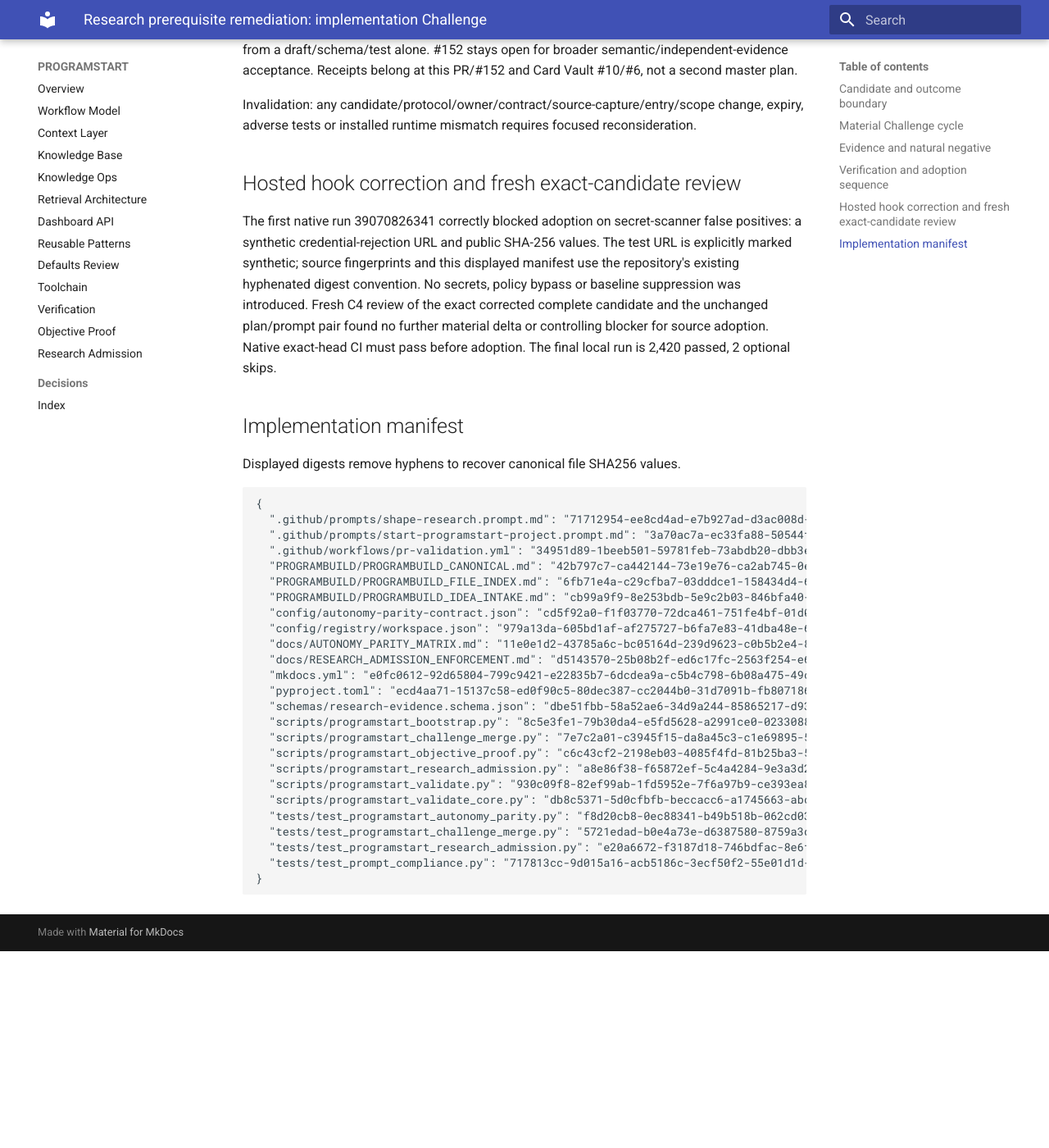
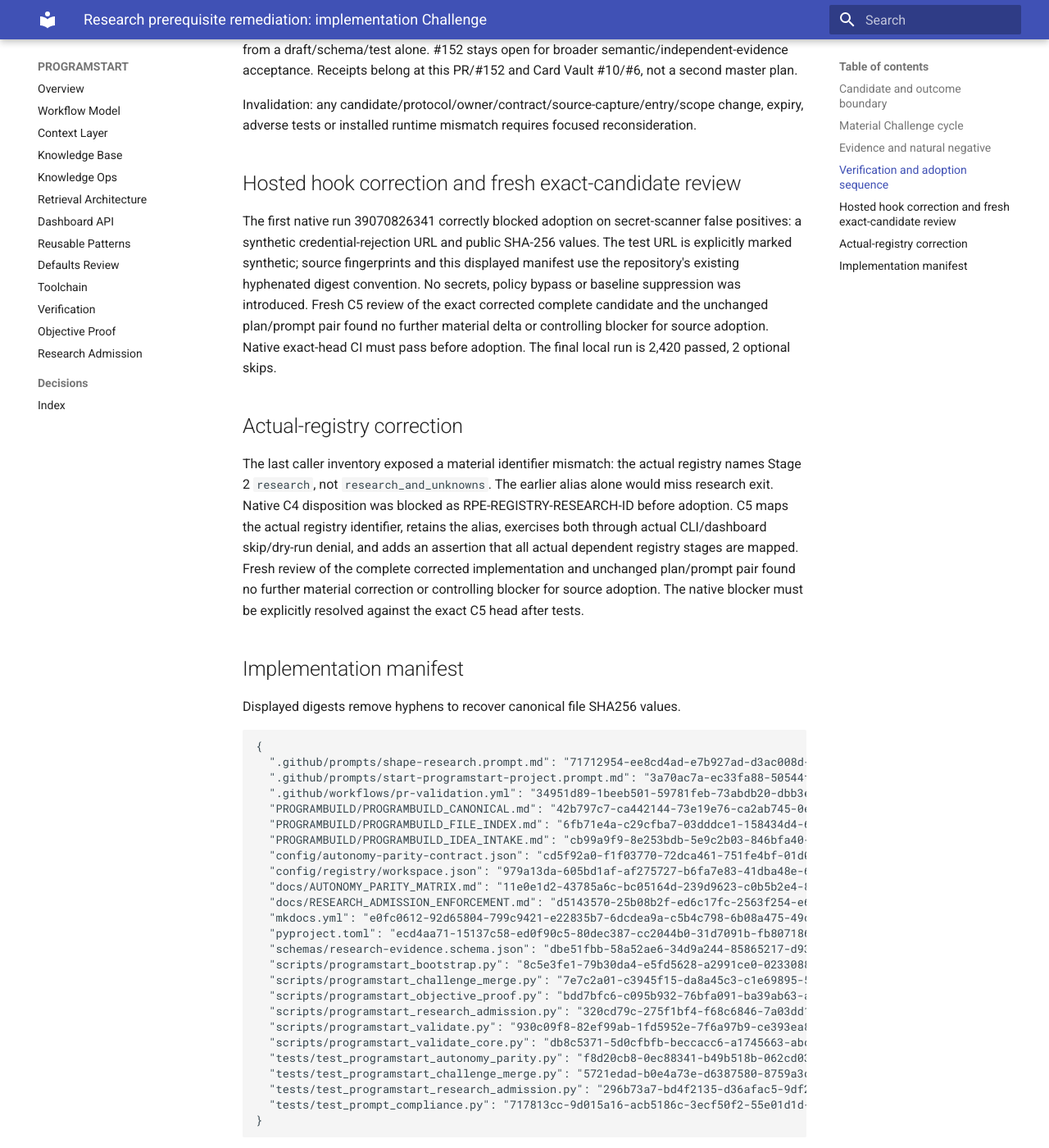
Before and after one commit to GrahamArdent/PROGRAMSTART, an MkDocs documentation site: the page built from docs/acceptance/observations/2026-10-17-research-admission-implementation.md, in a window 1280 px wide and 1400 px high, scrolled down 2559 px. Shown: the whole window at 82% size. Built offline with MkDocs 1.6.1 and Material for MkDocs 9.7.7, drawn with Linux system fonts in a browser that asks for light colours; before the commit the page ends 3719 px from its top, so only the background shows below that; some of the changed text lies outside the part shown.

Commit message:
fix: guard the actual research stage and assert registry coverage

````diff
--- a/docs/acceptance/observations/2026-10-17-research-admission-implementation.md
+++ b/docs/acceptance/observations/2026-10-17-research-admission-implementation.md
@@ -10,7 +10,7 @@ Accepted policy baseline e102ca8afcb0fe9ba6b1a0aead72e9329fa1e5cc.
 
 ## Candidate and outcome boundary
 
-RPE-IMPLEMENTATION-C4, implementation manifest SHA256 `550fd12238d6dc6f64cc5fb3252a62ba979f30a428fa4bc3e3cff4d228a47848`.
+RPE-IMPLEMENTATION-C5, implementation manifest SHA256 `9419e8f1dd1e50bf0822a5d1709ade26fca73a64372813df32321b8a32926344`.
 The manifest below covers the complete implementation/protocol/test diff before
 this derived report, excluding no changed executable/policy source. Publication
 commit supplies the immutable full candidate including this report.
@@ -40,7 +40,7 @@ convergence prompt b71bc3e787d624845c678419b92f54c651441be4.
 | Current entry instructions change without evidence refresh | Byte-bound root pointers/decision invalidate the record; scope and expiry separately checked |
 | Prompt update leaves derived autonomy contract stale | Inventory the new clause and regenerate derived parity view, without promoting existing partial coverage |
 
-Fresh review of the corrected C4 complete diff reconstructed these sequences and
+Fresh review of the corrected C5 complete diff reconstructed these sequences and
 found no further material corrective delta or controlling blocker for the declared
 source adoption boundary. Fresh complete RPE-GP-C4/RPE-EP-C4 review against actual
 implementation found no mismatch requiring a pair change. CLEAR for this bounded
@@ -96,10 +96,22 @@ The first native run 39070826341 correctly blocked adoption on secret-scanner
 false positives: a synthetic credential-rejection URL and public SHA-256 values.
 The test URL is explicitly marked synthetic; source fingerprints and this displayed
 manifest use the repository's existing hyphenated digest convention. No secrets,
-policy bypass or baseline suppression was introduced. Fresh C4 review of the exact
+policy bypass or baseline suppression was introduced. Fresh C5 review of the exact
 corrected complete candidate and the unchanged plan/prompt pair found no further
 material delta or controlling blocker for source adoption. Native exact-head CI
 must pass before adoption. The final local run is 2,420 passed, 2 optional skips.
+
+## Actual-registry correction
+
+The last caller inventory exposed a material identifier mismatch: the actual
+registry names Stage 2 `research`, not `research_and_unknowns`. The earlier alias
+alone would miss research exit. Native C4 disposition was blocked as
+RPE-REGISTRY-RESEARCH-ID before adoption. C5 maps the actual registry identifier,
+retains the alias, exercises both through actual CLI/dashboard skip/dry-run denial,
+and adds an assertion that all actual dependent registry stages are mapped.
+Fresh review of the complete corrected implementation and unchanged plan/prompt
+pair found no further material correction or controlling blocker for source adoption.
+The native blocker must be explicitly resolved against the exact C5 head after tests.
 
 ## Implementation manifest
 
@@ -122,13 +134,13 @@ Displayed digests remove hyphens to recover canonical file SHA256 values.
   "schemas/research-evidence.schema.json": "dbe51fbb-58a52ae6-34d9a244-85865217-d9311654-fd644ae0-56c3db6d-24d3c74d",
   "scripts/programstart_bootstrap.py": "8c5e3fe1-79b30da4-e5fd5628-a2991ce0-0233088c-532195a4-85d13b3a-63fcea08",
   "scripts/programstart_challenge_merge.py": "7e7c2a01-c3945f15-da8a45c3-c1e69895-54fa5b6f-6e1767b7-fc89d766-5910d47e",
-  "scripts/programstart_objective_proof.py": "c6c43cf2-2198eb03-4085f4fd-81b25ba3-539ef62d-4abd8f75-bd88388d-47747c24",
-  "scripts/programstart_research_admission.py": "a8e86f38-f65872ef-5c4a4284-9e3a3d2f-84485e05-139b0b9c-ffa6d1db-ca750107",
+  "scripts/programstart_objective_proof.py": "bdd7bfc6-c095b932-76bfa091-ba39ab63-aa4ef9cc-d269badc-e02d7a97-16473320",
+  "scripts/programstart_research_admission.py": "320cd79c-275f1bf4-f68c6846-7a03dd11-01d81d87-a3cb57d2-b5a0b3fd-800902ca",
   "scripts/programstart_validate.py": "930c09f8-82ef99ab-1fd5952e-7f6a97b9-ce393ea8-598ec05c-57195075-f500d548",
   "scripts/programstart_validate_core.py": "db8c5371-5d0cfbfb-beccacc6-a1745663-abcb9a30-ed91ac19-24ba0c83-8d26f49c",
   "tests/test_programstart_autonomy_parity.py": "f8d20cb8-0ec88341-b49b518b-062cd033-1939e65b-c82d67d9-deb0b05b-17af7027",
   "tests/test_programstart_challenge_merge.py": "5721edad-b0e4a73e-d6387580-8759a3d2-aae66cd3-7825f998-4363e738-aa65678d",
-  "tests/test_programstart_research_admission.py": "e20a6672-f3187d18-746bdfac-8e6f9629-1f916ec9-ec7a4bd6-413f351b-e9af524f",
+  "tests/test_programstart_research_admission.py": "296b73a7-bd4f2135-d36afac5-9df26b7b-1737b39d-087b6090-226b4dd9-cf0ae378",
   "tests/test_prompt_compliance.py": "717813cc-9d015a16-acb5186c-3ecf50f2-55e01d1d-7cf54901-e2331767-ae0a3eac"
 }
 ```
````
Also changed, not shown: 3 other files.
